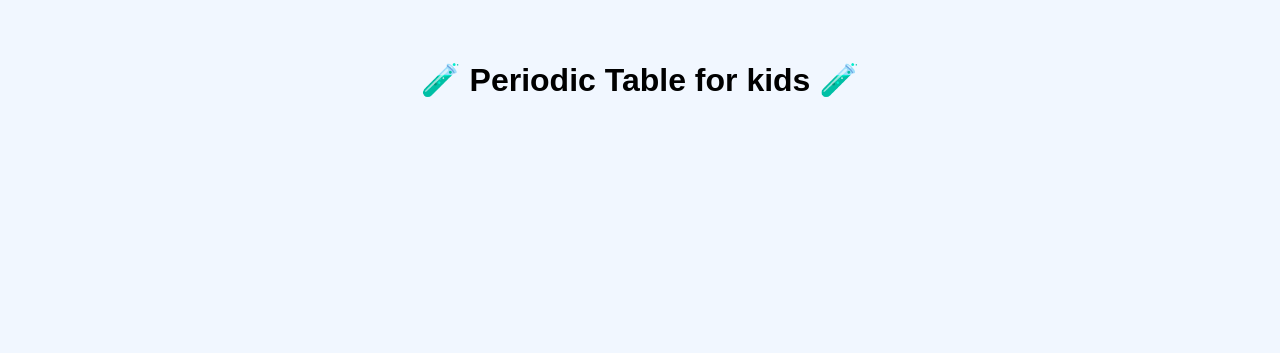
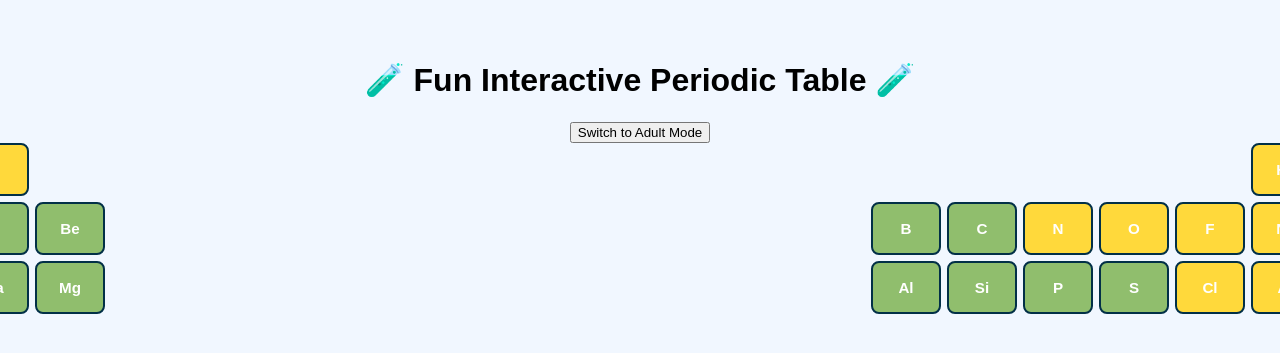
Before and after one commit to MEBANNED/fun-periodic-table, a Flask app: page / in a window 1280 px wide; the page is wider, and only the part inside the window is pictured. Shown: the top 353 px of that part. Run offline with Flask 3, Linux system fonts and the light colour scheme.

Commit message:
Update index.html

```diff
--- a/templates/index.html
+++ b/templates/index.html
@@ -3,15 +3,19 @@
 <head>
   <meta charset="UTF-8" />
   <title>Fun Interactive Periodic Table</title>
+  <!-- Flask will serve this file from /static/style.css -->
   <link rel="stylesheet" href="{{ url_for('static', filename='style.css') }}">
 </head>
 <body>
-  <h1>🧪 Periodic Table for kids 🧪</h1>
+  <h1>🧪 Fun Interactive Periodic Table 🧪</h1>
 
-  <!-- element grid -->
+  <!-- 🔀 Mode toggle -->
+  <button id="toggleMode">Switch to Adult Mode</button>
+
+  <!-- Element grid -->
   <div id="table"></div>
 
-  <!-- pop-up card -->
+  <!-- Popup card -->
   <div id="popup" class="hidden" role="dialog" aria-modal="true">
     <span id="close" aria-label="Close" tabindex="0">×</span>
     <h2 id="symbol"></h2>
@@ -19,6 +23,7 @@
     <p id="funfact"></p>
   </div>
 
+  <!-- Main JS -->
   <script src="{{ url_for('static', filename='script.js') }}"></script>
 </body>
 </html>
```
